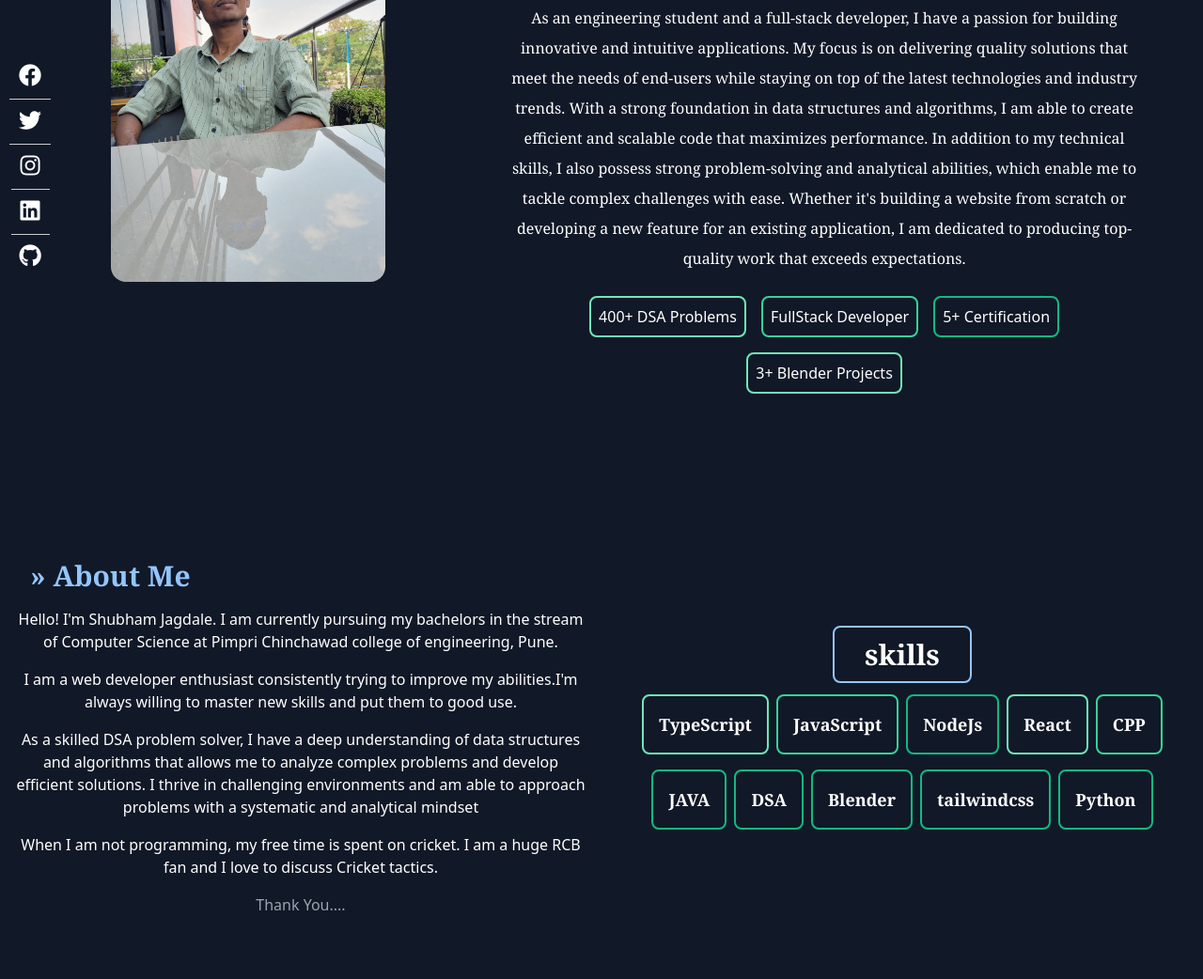
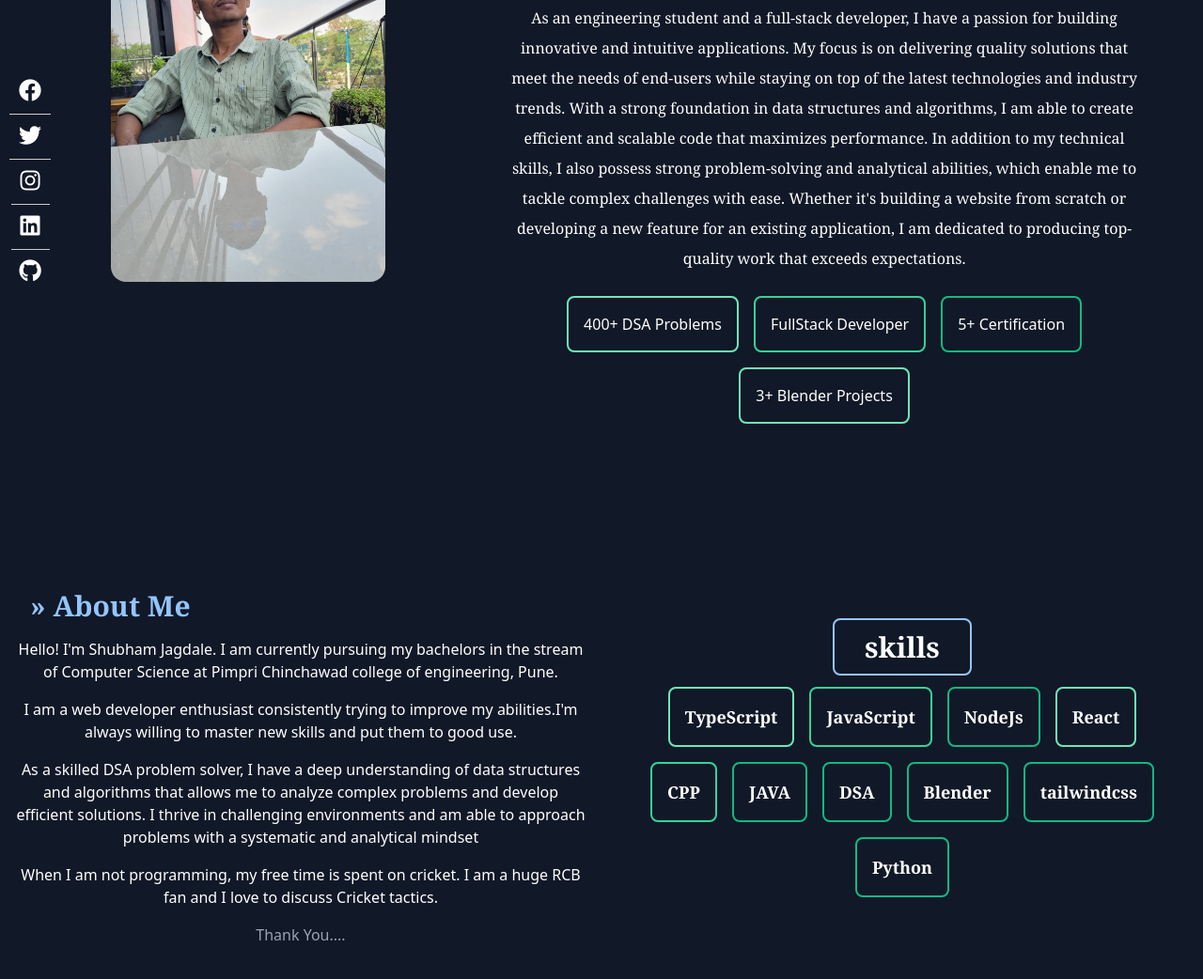
Before and after one commit to shubhamjagdale101/portfolio, a plain HTML site: page index.html in a window 1280 px wide. Shown: the part 309-1351 px from the top of the page at 94% size. Drawn offline with nearby package versions, Linux system fonts and the light colour scheme.

Commit message:
fourth Commit

```diff
--- a/index.html
+++ b/index.html
@@ -46,11 +46,11 @@
                 <p class="indent-2.5 leading-8 mt-4 font-serif lg:text-center">
                     As an engineering student and a full-stack developer, I have a passion for building innovative and intuitive applications. My focus is on delivering quality solutions that meet the needs of end-users while staying on top of the latest technologies and industry trends. With a strong foundation in data structures and algorithms, I am able to create efficient and scalable code that maximizes performance. In addition to my technical skills, I also possess strong problem-solving and analytical abilities, which enable me to tackle complex challenges with ease. Whether it's building a website from scratch or developing a new feature for an existing application, I am dedicated to producing top-quality work that exceeds expectations.
                 </p>
-                <div class="flex flex-row justify-center my-4 flex-wrap">
-                    <div class="lg:h-full text-center h-16 border-2 border-green-300 rounded-lg p-2 m-2 myBox w-1/3 md:w-auto">400+ DSA Problems</div>
-                    <div class="lg:h-full text-center h-16 border-2 border-green-400 rounded-lg p-2 m-2 myBox w-1/3 md:w-auto">FullStack Developer</div>
-                    <div class="lg:h-full text-center h-16 border-2 border-green-500 rounded-lg p-2 m-2 myBox w-1/3 md:w-auto">5+ Certification</div>
-                    <div class="lg:h-full text-center h-16 border-2 border-green-300 rounded-lg p-2 m-2 myBox w-1/3 md:w-auto">3+ Blender Projects</div>
+                <div class="flex flex-row justify-center my-4 flex-wrap h-auto">
+                    <div class="h-full border-2 border-green-300 rounded-lg p-4 m-2 myBox w-auto lg:w-auto">400+ DSA Problems</div>
+                    <div class="h-full border-2 border-green-400 rounded-lg p-4 m-2 myBox w-auto lg:w-auto">FullStack Developer</div>
+                    <div class="h-full border-2 border-green-500 rounded-lg p-4 m-2 myBox w-auto lg:w-auto">5+ Certification</div>
+                    <div class="h-full border-2 border-green-300 rounded-lg p-4 m-2 myBox w-auto lg:w-auto">3+ Blender Projects</div>
                     <!-- <div class="h-full border-2 border-green-400 rounded-lg p-4 m-2 myBox w-full md:w-auto">GFG</div>
                     <div class="h-full border-2 border-green-500 rounded-lg p-4 m-2 myBox w-full md:w-auto">LeetCode</div> -->
                 </div>
@@ -67,17 +67,17 @@
             </div>
             <div class="text-green-600 w-full lg:w-1/2 text-white text-center text-xl  lg:text-3xl font-bold font-serif px-8">
                 <div class="h-full border-2 border-blue-300 rounded-lg px-8 py-2 m-2 myBox inline text-white">skills</div>
-                <div class="flex flex-row justify-center my-4 flex-wrap h-auto text-lg text-white w-full ">
-                    <div class="h-full border-2 border-green-300 rounded-lg p-4 my-2 mx-1 myBox w-1/3 md:w-auto">TypeScript</div>
-                    <div class="h-full border-2 border-green-400 rounded-lg p-4 my-2 mx-1 myBox w-1/3 md:w-auto">JavaScript</div>
-                    <div class="h-full border-2 border-green-500 rounded-lg p-4 my-2 mx-1 myBox w-1/3 md:w-auto">NodeJs</div>
-                    <div class="h-full border-2 border-green-300 rounded-lg p-4 my-2 mx-1 myBox w-1/3 md:w-auto">React</div>
-                    <div class="h-full border-2 border-green-400 rounded-lg p-4 my-2 mx-1 myBox w-1/3 md:w-auto">CPP</div>
-                    <div class="h-full border-2 border-green-500 rounded-lg p-4 my-2 mx-1 myBox w-1/3 md:w-auto">JAVA</div>
-                    <div class="h-full border-2 border-green-500 rounded-lg p-4 my-2 mx-1 myBox w-1/3 md:w-auto">DSA</div>
-                    <div class="h-full border-2 border-green-500 rounded-lg p-4 my-2 mx-1 myBox w-1/3 md:w-auto">Blender</div>
-                    <div class="h-full border-2 border-green-500 rounded-lg p-4 my-2 mx-1 myBox w-1/3 md:w-auto">tailwindcss</div>
-                    <div class="h-full border-2 border-green-500 rounded-lg p-4 my-2 mx-1 myBox w-1/3 md:w-auto">Python</div>
+                <div class="flex flex-row justify-center my-4 flex-wrap h-auto text-lg text-white w-full">
+                    <div class="h-full border-2 border-green-300 rounded-lg p-4 m-2 myBox w-auto md:w-auto">TypeScript</div>
+                    <div class="h-full border-2 border-green-400 rounded-lg p-4 m-2 myBox w-auto md:w-auto">JavaScript</div>
+                    <div class="h-full border-2 border-green-500 rounded-lg p-4 m-2 myBox w-auto md:w-auto">NodeJs</div>
+                    <div class="h-full border-2 border-green-300 rounded-lg p-4 m-2 myBox w-auto md:w-auto">React</div>
+                    <div class="h-full border-2 border-green-400 rounded-lg p-4 m-2 myBox w-auto md:w-auto">CPP</div>
+                    <div class="h-full border-2 border-green-500 rounded-lg p-4 m-2 myBox w-auto md:w-auto">JAVA</div>
+                    <div class="h-full border-2 border-green-500 rounded-lg p-4 m-2 myBox w-auto md:w-auto">DSA</div>
+                    <div class="h-full border-2 border-green-500 rounded-lg p-4 m-2 myBox w-auto md:w-auto">Blender</div>
+                    <div class="h-full border-2 border-green-500 rounded-lg p-4 m-2 myBox w-auto md:w-auto">tailwindcss</div>
+                    <div class="h-full border-2 border-green-500 rounded-lg p-4 m-2 myBox w-auto md:w-auto">Python</div>
                 </div>
                 <p id="sentences"></p>
             </div>
```
